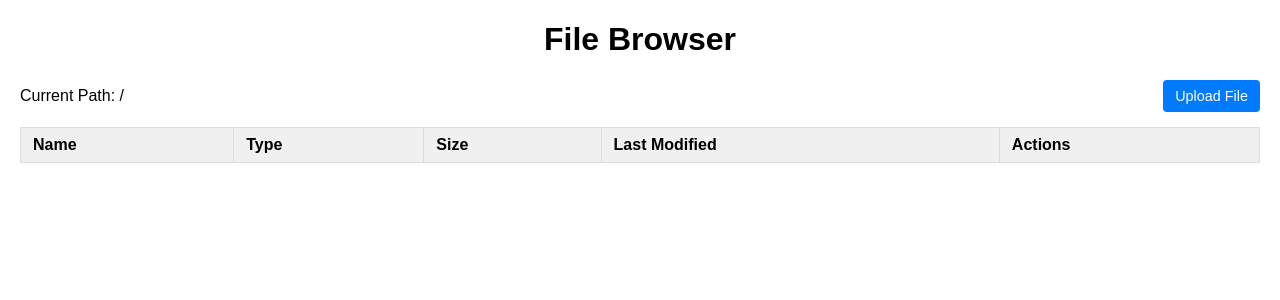
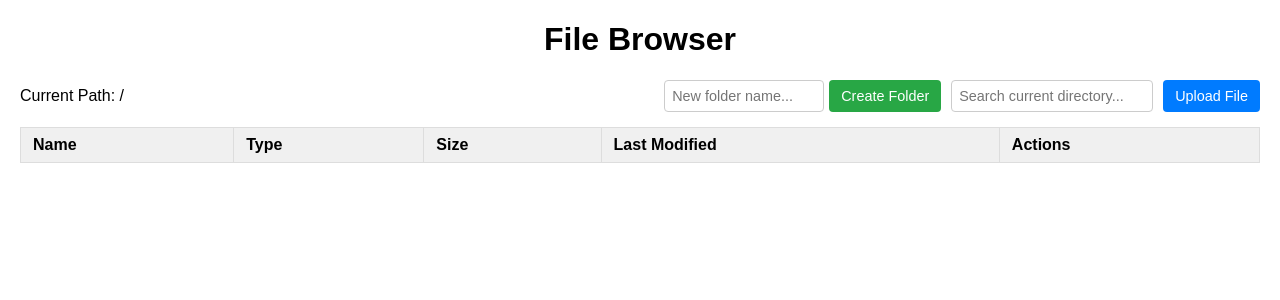
Before and after one commit to wangxumarshall/intelligent_ops_platform, a Flask app: page / in a window 1280 px wide. Shown: the top 300 px of the page. Run offline with Flask 2, Linux system fonts and the light colour scheme; lists and menus that the app fills with data are empty.

Commit message:
feat: Add search and create folder functionality to LiteWebServer
This commit introduces two new features to LiteWebServer:

1.  **Create Folder:**
    *   You can now create new folders within the currently browsed directory.
    *   A "Create Folder" form (input field for folder name and a button) is added to the header, next to the search and upload controls.
    *   Backend logic handles folder creation, including name validation (using `secure_filename`, checking for emptiness/invalid characters) and security checks to ensure folders are created within the designated `BASE_SERVED_DIR`.
    *   Handles cases where a folder already exists or other OS errors occur during creation.

2.  **Client-Side Search (Filter):**
    *   A search input field is added to the header.
    *   As you type, the file and directory listing in the current view is dynamically filtered in real-time.
    *   The search is case-insensitive.
    *   The "Parent Directory" link, if present, remains visible during filtering.

CSS has been updated to accommodate and style these new UI elements for a consistent look and feel in the header control group.

```diff
--- a/litewebserver/litewebserver.py
+++ b/litewebserver/litewebserver.py
@@ -1,5 +1,5 @@
 import os
-from flask import Flask, render_template, request, redirect, url_for, send_from_directory, abort
+from flask import Flask, render_template, request, redirect, url_for, send_from_directory, abort, flash
 from werkzeug.utils import secure_filename
 from datetime import datetime
 
@@ -131,6 +131,62 @@ def internal_error(error):
     # It's good practice to log the error here
     return render_template('500.html', error=error), 500
 
+@app.route('/create_folder', methods=['POST'])
+def create_folder():
+    current_subdir = request.form.get('current_subdir', '')
+    new_folder_name_raw = request.form.get('new_folder_name', '').strip()
+
+    # Validate folder name
+    if not new_folder_name_raw:
+        # flash("Folder name cannot be empty.", "error") # Optional: for future flash messages
+        print("Error: Folder name cannot be empty.") # Log error
+        return redirect(url_for('browse_files', subpath=current_subdir))
+
+    # Sanitize folder name
+    new_folder_name = secure_filename(new_folder_name_raw)
+    if new_folder_name != new_folder_name_raw or '/' in new_folder_name_raw or '\\' in new_folder_name_raw:
+        # Check if secure_filename changed it significantly or if it contained invalid chars
+        # flash("Invalid characters in folder name.", "error")
+        print(f"Error: Invalid characters in folder name: {new_folder_name_raw}")
+        return redirect(url_for('browse_files', subpath=current_subdir))
+
+    if not new_folder_name: # Handles cases like ".." or "." becoming empty after secure_filename
+            # flash("Invalid folder name.", "error")
+        print(f"Error: Invalid folder name after sanitization: {new_folder_name_raw}")
+        return redirect(url_for('browse_files', subpath=current_subdir))
+
+
+    target_parent_dir = os.path.join(app.config['BASE_SERVED_DIR'], current_subdir)
+    target_parent_dir = os.path.abspath(target_parent_dir)
+
+    # Security check: Ensure target parent is within BASE_SERVED_DIR
+    if not target_parent_dir.startswith(os.path.abspath(app.config['BASE_SERVED_DIR'])):
+        # flash("Invalid path.", "error")
+        print("Error: Invalid path for folder creation (parent directory out of bounds).")
+        return redirect(url_for('browse_files', subpath='')) # Redirect to root
+
+    new_folder_path = os.path.join(target_parent_dir, new_folder_name)
+    new_folder_path = os.path.abspath(new_folder_path) # Normalize
+
+    # Additional security check: ensure the new folder itself doesn't escape BASE_SERVED_DIR (e.g. if new_folder_name was '..')
+    # This is somewhat redundant due to secure_filename and the previous check, but good for defense in depth.
+    if not new_folder_path.startswith(os.path.abspath(app.config['BASE_SERVED_DIR'])):
+        # flash("Invalid folder name leading to path escape.", "error")
+        print("Error: Invalid folder name leading to path escape.")
+        return redirect(url_for('browse_files', subpath=current_subdir))
+
+    try:
+        os.mkdir(new_folder_path)
+        # flash(f"Folder '{new_folder_name}' created successfully.", "success")
+        print(f"Folder '{new_folder_path}' created successfully.")
+    except FileExistsError:
+        # flash(f"Folder '{new_folder_name}' already exists.", "warning")
+        print(f"Warning: Folder '{new_folder_path}' already exists.")
+    except OSError as e:
+        # flash(f"Error creating folder: {e.strerror}", "error")
+        print(f"Error creating folder '{new_folder_path}': {e}")
+
+    return redirect(url_for('browse_files', subpath=current_subdir))
 
 if __name__ == '__main__':
     app.run(debug=True, host='0.0.0.0', port=8080)
--- a/litewebserver/templates/index.html
+++ b/litewebserver/templates/index.html
@@ -11,6 +11,34 @@
         th { background-color: #f0f0f0; }
         a { text-decoration: none; color: #007bff; }
         a:hover { text-decoration: underline; }
+
+        .controls-group input[type="text"],
+        .controls-group input[type="search"] {
+            padding: 7px;
+            border: 1px solid #ccc;
+            border-radius: 4px;
+            font-size: 0.9em;
+            box-sizing: border-box; /* Ensures padding doesn't increase overall size unexpectedly */
+        }
+
+        .controls-group button { /* General style for buttons in this group */
+            padding: 8px 12px;
+            color: white;
+            border: none;
+            border-radius: 4px;
+            cursor: pointer;
+            font-size: 0.9em;
+        }
+
+        /* Specific button color for Create Folder */
+        .controls-group form[action*="create_folder"] button[type="submit"] {
+            background-color: #28a745; /* Green */
+        }
+        .controls-group form[action*="create_folder"] button[type="submit"]:hover {
+            background-color: #1e7e34; /* Darker green */
+        }
+
+        /* The #uploadTriggerBtn already has its blue styles defined, which will override the general .controls-group button color if its CSS specificity is higher or equal, or if it comes later for same specificity. Given it's an ID, it will override. */
         #uploadTriggerBtn {
             padding: 8px 12px;
             background-color: #007bff; /* Blue background */
@@ -30,12 +58,25 @@
 
     <div class="path-header" style="display: flex; justify-content: space-between; align-items: center; margin-bottom: 15px;">
         <p style="margin: 0;">Current Path: /{{ current_path_display }}</p>
-        <form method="post" action="{{ url_for('upload_file') }}" enctype="multipart/form-data" id="uploadForm" style="margin: 0;">
-            <input type="hidden" name="current_subdir" value="{{ current_path_display }}">
-            <input type="file" name="file" id="fileInput" required style="display: none;">
-            <!-- This button will trigger the hidden file input via JavaScript -->
-            <button type="button" id="uploadTriggerBtn">Upload File</button>
-        </form>
+
+        <div class="controls-group" style="display: flex; align-items: center; gap: 10px;">
+            <!-- Create Folder Form -->
+            <form method="post" action="{{ url_for('create_folder') }}" style="margin: 0; display: flex; align-items: center; gap: 5px;">
+                <input type="hidden" name="current_subdir" value="{{ current_path_display }}">
+                <input type="text" name="new_folder_name" placeholder="New folder name..." required size="15">
+                <button type="submit">Create Folder</button>
+            </form>
+
+            <!-- Search Input Field -->
+            <input type="search" id="searchInput" placeholder="Search current directory...">
+
+            <!-- Existing Upload Form (simplified button) -->
+            <form method="post" action="{{ url_for('upload_file') }}" enctype="multipart/form-data" id="uploadForm" style="margin: 0;">
+                <input type="hidden" name="current_subdir" value="{{ current_path_display }}">
+                <input type="file" name="file" id="fileInput" required style="display: none;">
+                <button type="button" id="uploadTriggerBtn">Upload File</button> <!-- Existing styled button -->
+            </form>
+        </div>
     </div>
 
     <table>
@@ -102,6 +143,41 @@
         } else {
             console.error('Required elements for upload not found.');
         }
+
+        // New Search Filter Logic
+        const searchInput = document.getElementById('searchInput');
+        const tableBody = document.querySelector('table tbody'); // Assumes one table on the page
+
+        if (searchInput && tableBody) {
+            searchInput.addEventListener('input', function() {
+                const searchTerm = searchInput.value.toLowerCase();
+                const rows = tableBody.getElementsByTagName('tr');
+
+                for (let i = 0; i < rows.length; i++) {
+                    const row = rows[i];
+                    const firstCell = row.getElementsByTagName('td')[0];
+
+                    if (firstCell) {
+                        const cellText = firstCell.textContent || firstCell.innerText; // Get text content
+                        const cellTextLower = cellText.toLowerCase();
+
+                        // Always show parent directory link if it exists
+                        if (cellText.includes('.. (Parent Directory)')) {
+                            row.style.display = ''; // Or 'table-row'
+                            continue; // Skip further processing for this row
+                        }
+
+                        if (cellTextLower.includes(searchTerm)) {
+                            row.style.display = ''; // Or 'table-row'
+                        } else {
+                            row.style.display = 'none';
+                        }
+                    }
+                }
+            });
+        } else {
+            console.error('Search input or table body not found for search functionality.');
+        }
     });
 </script>
 </body>
```
